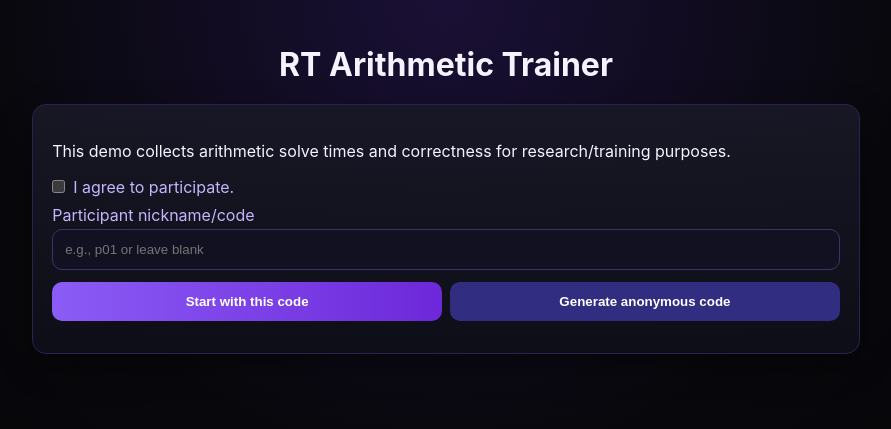
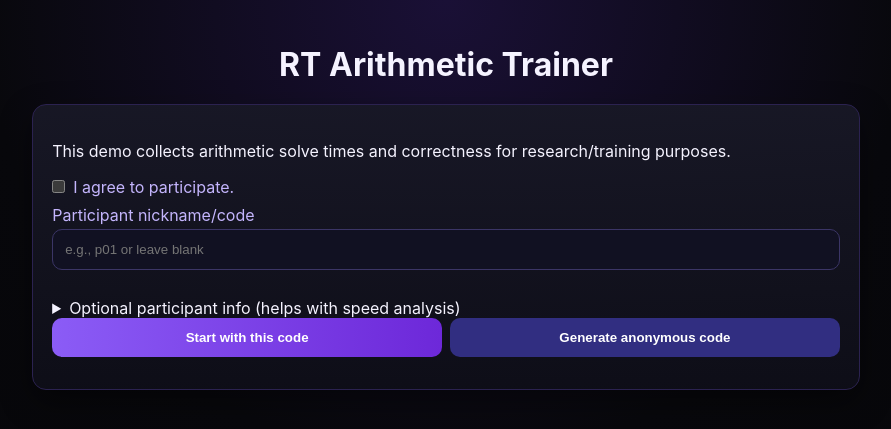
Before and after one commit to BennetC/CarryTheOne, a Flask app: page / in a window 1280 px wide. Shown: the top 429 px of the page, without its empty margins (194-1085 px from the left). Run offline with Flask 3, Linux system fonts and the light colour scheme.

Commit message:
Add stop-session flow and optional participant metadata

```diff
--- a/app.py
+++ b/app.py
@@ -40,6 +40,10 @@
     created_at = db.Column(db.DateTime, nullable=False, default=utcnow_naive)
     user_agent = db.Column(db.String(512), nullable=True)
     device_hint = db.Column(db.String(128), nullable=True)
+    age = db.Column(db.Integer, nullable=True)
+    gender = db.Column(db.String(32), nullable=True)
+    dominant_hand = db.Column(db.String(16), nullable=True)
+    math_confidence = db.Column(db.Integer, nullable=True)
 
 
 class Trial(db.Model):
@@ -338,16 +342,31 @@
     }
 
 
-def get_or_create_participant(code: str):
+def get_or_create_participant(
+    code: str,
+    age: int | None = None,
+    gender: str | None = None,
+    dominant_hand: str | None = None,
+    math_confidence: int | None = None,
+):
     code = code.strip()
     existing = Participant.query.filter_by(code=code).first()
     if existing:
+        existing.age = age
+        existing.gender = gender
+        existing.dominant_hand = dominant_hand
+        existing.math_confidence = math_confidence
+        db.session.commit()
         return existing
 
     p = Participant(
         code=code,
         user_agent=request.headers.get("User-Agent", "")[:512],
         device_hint=detect_device_hint(request.headers.get("User-Agent", "")),
+        age=age,
+        gender=gender,
+        dominant_hand=dominant_hand,
+        math_confidence=math_confidence,
     )
     db.session.add(p)
     db.session.commit()
@@ -374,6 +393,23 @@
     return parsed
 
 
+def ensure_participant_columns():
+    inspector = db.inspect(db.engine)
+    existing_columns = {col["name"] for col in inspector.get_columns("participants")}
+    migrations = {
+        "age": "INTEGER",
+        "gender": "VARCHAR(32)",
+        "dominant_hand": "VARCHAR(16)",
+        "math_confidence": "INTEGER",
+    }
+
+    for col_name, col_type in migrations.items():
+        if col_name in existing_columns:
+            continue
+        db.session.execute(db.text(f"ALTER TABLE participants ADD COLUMN {col_name} {col_type}"))
+    db.session.commit()
+
+
 @app.route("/", methods=["GET", "POST"])
 def index():
     if request.method == "POST":
@@ -381,11 +417,27 @@
             flash("You must agree to participate before starting.")
             return render_template("index.html")
 
+        age = request.form.get("age", type=int)
+        if age is not None and (age < 5 or age > 120):
+            age = None
+
+        gender = (request.form.get("gender") or "").strip()[:32] or None
+        dominant_hand = (request.form.get("dominant_hand") or "").strip()[:16] or None
+        math_confidence = request.form.get("math_confidence", type=int)
+        if math_confidence is not None and (math_confidence < 1 or math_confidence > 5):
+            math_confidence = None
+
         code = (request.form.get("code") or "").strip()
         if "generate" in request.form or not code:
             code = random_code()
 
-        participant = get_or_create_participant(code)
+        participant = get_or_create_participant(
+            code,
+            age=age,
+            gender=gender,
+            dominant_hand=dominant_hand,
+            math_confidence=math_confidence,
+        )
         session["participant_id"] = participant.id
 
         resp = make_response(redirect(url_for("task")))
@@ -475,6 +527,14 @@
         debug_mode=app.debug,
         seed=seed,
     )
+
+
+@app.route("/stop", methods=["POST"])
+def stop():
+    session.pop("participant_id", None)
+    session.pop("last_trial_id", None)
+    flash("Session ended. Your solved questions were saved as you completed them.")
+    return redirect(url_for("index"))
 
 
 @app.route("/feedback")
@@ -580,6 +640,10 @@
         [
             "id",
             "participant_id",
+            "participant_age",
+            "participant_gender",
+            "participant_dominant_hand",
+            "participant_math_confidence",
             "expression_text",
             "op_type",
             "a",
@@ -603,11 +667,25 @@
         ]
     )
 
+    participant_meta = {
+        p.id: p
+        for p in Participant.query.filter(
+            Participant.id.in_(
+                [pid for (pid,) in trials_query.with_entities(Trial.participant_id).distinct().all()]
+            )
+        ).all()
+    }
+
     for t in trials_query.order_by(Trial.started_at.asc()).all():
+        participant = participant_meta.get(t.participant_id)
         writer.writerow(
             [
                 t.id,
                 t.participant_id,
+                participant.age if participant else None,
+                participant.gender if participant else None,
+                participant.dominant_hand if participant else None,
+                participant.math_confidence if participant else None,
                 t.expression_text,
                 t.op_type,
                 t.a,
@@ -645,6 +723,7 @@
 
 with app.app_context():
     db.create_all()
+    ensure_participant_columns()
 
 
 if __name__ == "__main__":
--- a/templates/index.html
+++ b/templates/index.html
@@ -12,6 +12,32 @@
     <label for="code">Participant nickname/code</label>
     <input id="code" name="code" type="text" maxlength="64" value="{{ existing_code or '' }}" placeholder="e.g., p01 or leave blank">
 
+    <details>
+      <summary>Optional participant info (helps with speed analysis)</summary>
+      <label for="age">Age</label>
+      <input id="age" name="age" type="number" min="5" max="120" placeholder="e.g., 28">
+
+      <label for="gender">Gender</label>
+      <select id="gender" name="gender">
+        <option value="">Prefer not to say</option>
+        <option value="female">Female</option>
+        <option value="male">Male</option>
+        <option value="non-binary">Non-binary</option>
+        <option value="self-described">Self-described</option>
+      </select>
+
+      <label for="dominant_hand">Dominant hand</label>
+      <select id="dominant_hand" name="dominant_hand">
+        <option value="">Prefer not to say</option>
+        <option value="right">Right</option>
+        <option value="left">Left</option>
+        <option value="ambidextrous">Ambidextrous</option>
+      </select>
+
+      <label for="math_confidence">Math confidence (1-5)</label>
+      <input id="math_confidence" name="math_confidence" type="number" min="1" max="5" placeholder="1 = low, 5 = high">
+    </details>
+
     <div class="button-row">
       <button type="submit" name="start" value="1">Start with this code</button>
       <button type="submit" name="generate" value="1" class="secondary">Generate anonymous code</button>
--- a/templates/task.html
+++ b/templates/task.html
@@ -3,6 +3,7 @@
 {% block content %}
 <section class="card task-card">
   <p class="muted">Type the answer. When correct, you'll automatically continue.</p>
+  <p class="muted">Each solved question is saved immediately.</p>
   <div id="expression" class="expression task-expression" data-trial-id="{{ trial.id }}">{{ trial.expression_text }}</div>
 
   <form id="task-form" class="task-form" method="post" novalidate data-correct-answer="{{ trial.correct_answer }}">
@@ -18,6 +19,10 @@
     <button id="submit-btn" type="submit" hidden aria-hidden="true">Submit</button>
   </form>
   <p class="muted">Scale strategy: {{ scale_meta.strategy }} | Ops: {{ ops }}</p>
+
+  <form method="post" action="{{ url_for('stop') }}">
+    <button type="submit" class="secondary">Stop session</button>
+  </form>
 
   {% if debug_mode %}
   <details>
```
Also changed, not shown: README.md.
